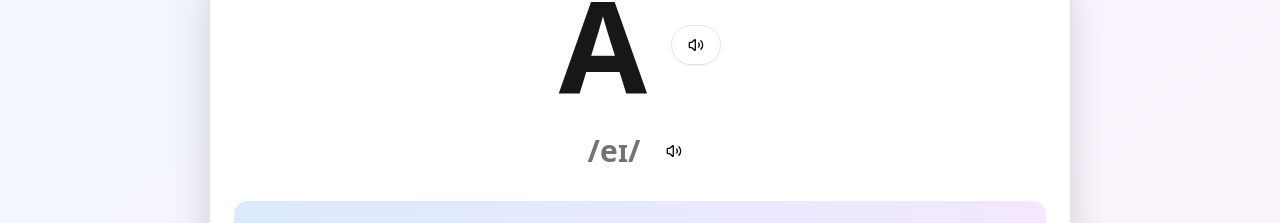
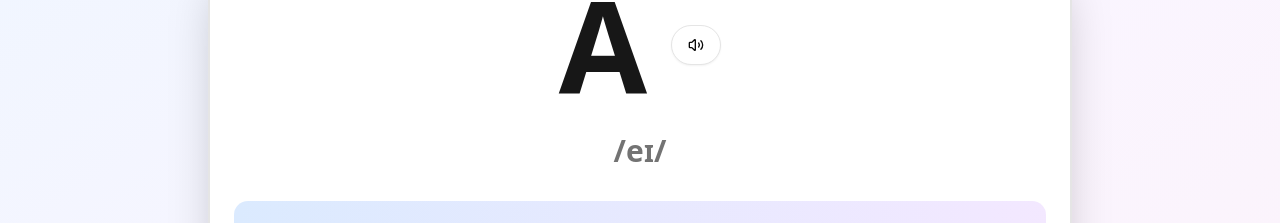
Before and after one commit to j2252726987-ship-it/english-learning-app, a Next.js app: page /letters in a window 1280 px wide. Shown: the part 245-468 px from the top of the page. Built offline with nearby package versions, Linux system fonts and the light colour scheme.

Commit message:
fix: 移除字母学习页面音标旁的喇叭按钮

```diff
--- a/src/app/letters/page.tsx
+++ b/src/app/letters/page.tsx
@@ -153,18 +153,10 @@ export default function LettersPage() {
                 <Volume2 className="h-8 w-8" />
               </Button>
             </div>
-            <div className="flex items-center justify-center gap-4 mb-2">
+            <div className="flex items-center justify-center mb-2">
               <div className="text-3xl font-semibold text-muted-foreground">
                 {currentLetter.phonetic}
               </div>
-              <Button
-                size="sm"
-                variant="ghost"
-                onClick={() => speakLetter(currentLetter.exampleWord)}
-                disabled={isSpeaking}
-              >
-                <Volume2 className="h-5 w-5" />
-              </Button>
             </div>
           </CardHeader>
           <CardContent className="space-y-6">
```
